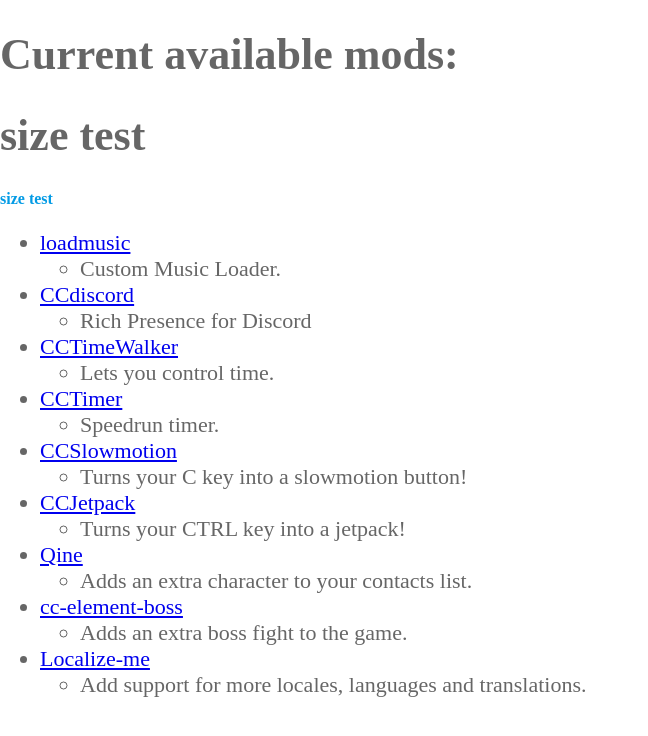
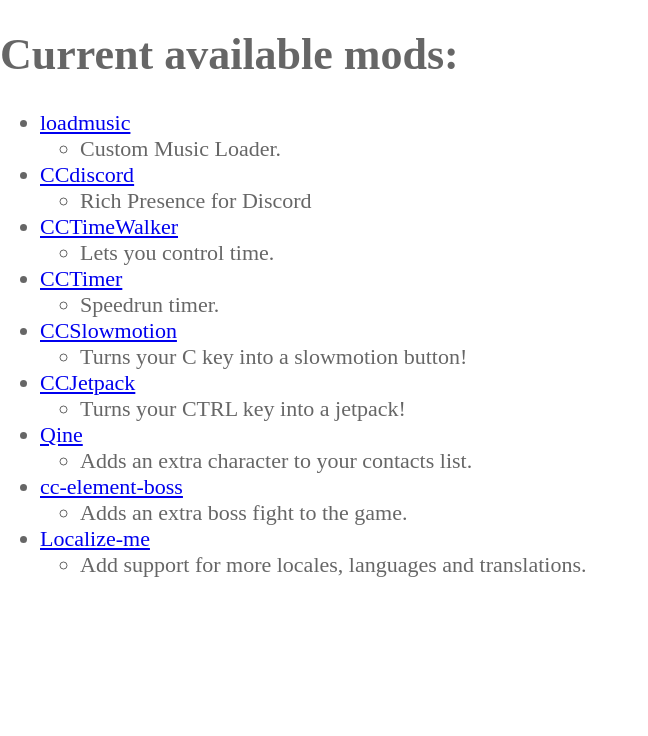
Before and after one commit to CCDirectLink/ccmoddingsite, a plain HTML site: page public/MAIN_PAGE/main.html in a window 1280 px wide. Shown: the whole page, without its empty margins (0-648 px from the left). Drawn offline with Linux system fonts and the light colour scheme.

```diff
--- a/public/MAIN_PAGE/main.html
+++ b/public/MAIN_PAGE/main.html
@@ -7,8 +7,6 @@
   </head>
   <body>
     <h1>Current available mods:</h1>
-    <h1>size test</h1>
-    <h2>size test</h2>
     <ul>
       <li><a href="https://github.com/CCDirectLink/loadmusic">loadmusic</a></li>
         <ul>
```
Also changed, not shown: public/MAIN_PAGE/background.png (added).
